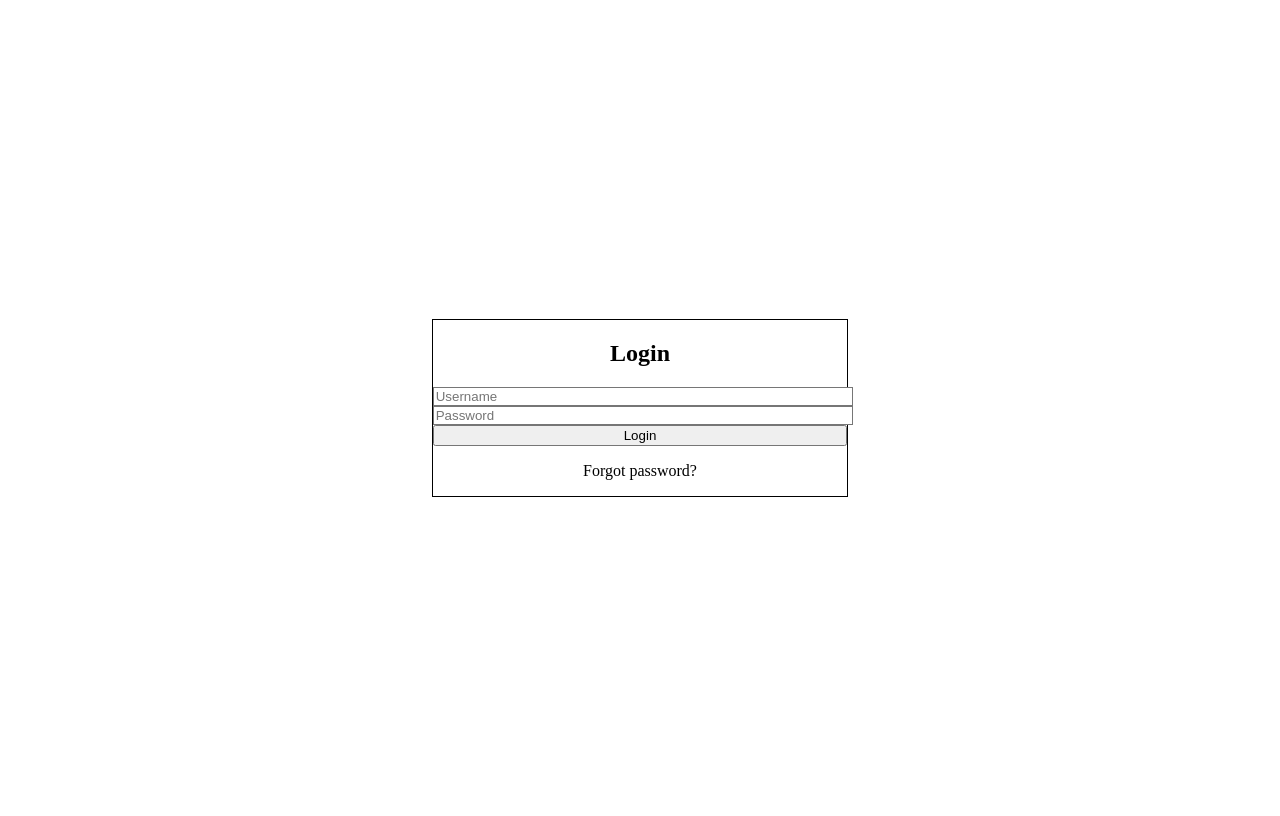
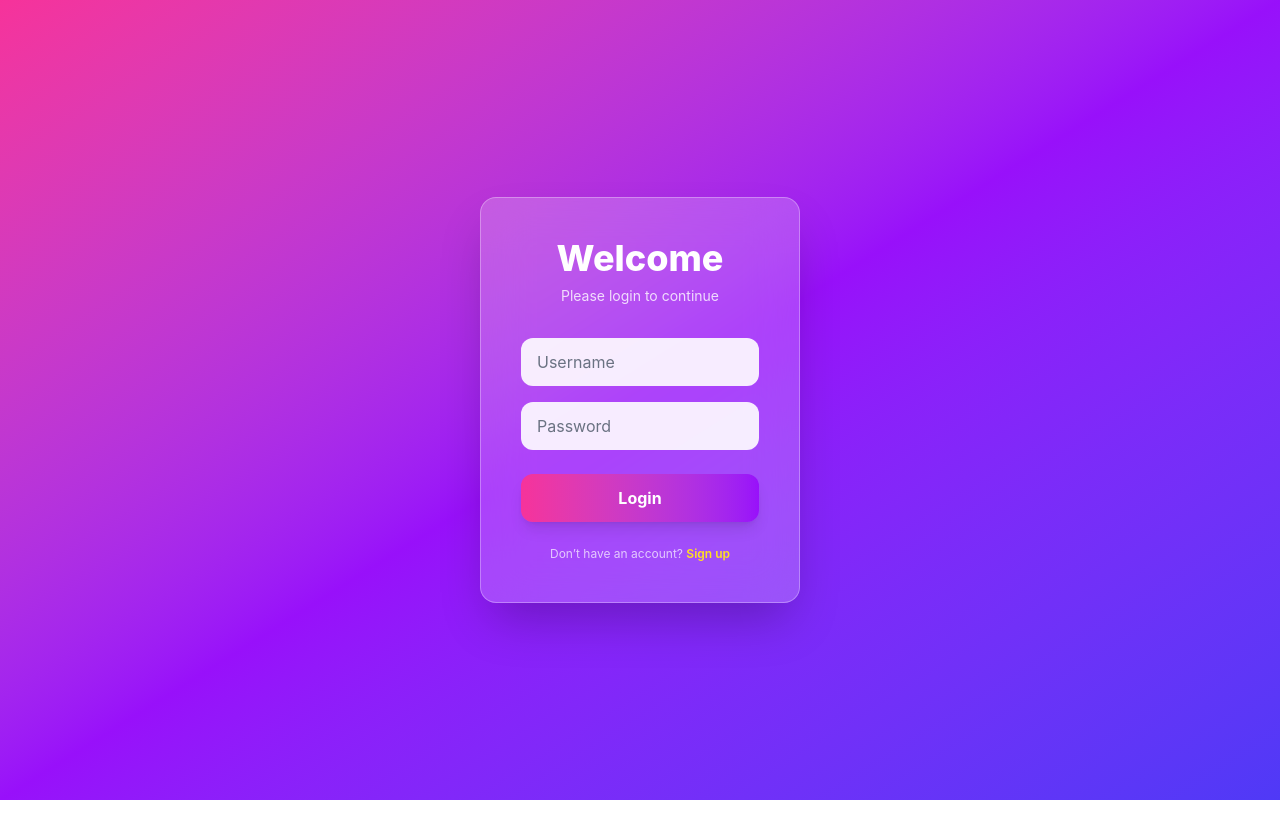
Before and after one commit to ToukaMawass/my-app, a React (Vite) app: page / in a window 1280 px wide. Built offline with nearby package versions, Linux system fonts and the light colour scheme.

Commit message:
Upgrade login UI with advanced Tailwind styling

```diff
--- a/src/features/Auth/login/login.tsx
+++ b/src/features/Auth/login/login.tsx
@@ -1,31 +1,48 @@
 function Login() {
   return (
-    <div className="flex items-center justify-center h-screen bg-gradient-to-br from-gray-100 to-gray-300">
+    <div className="flex items-center justify-center h-screen bg-gradient-to-br from-pink-500 via-purple-600 to-indigo-600">
 
-      <div className="bg-white p-10 rounded-2xl shadow-2xl w-80 border border-gray-100">
+      {/* Glow background effect */}
+      <div className="absolute w-72 h-72 bg-pink-400 rounded-full blur-3xl opacity-30 -z-10 top-20 left-20"></div>
+      <div className="absolute w-72 h-72 bg-blue-400 rounded-full blur-3xl opacity-30 -z-10 bottom-20 right-20"></div>
 
-        <h2 className="text-3xl font-extrabold text-center mb-6 text-gray-800">
-          Login
+      {/* Card */}
+      <div className="w-80 bg-white/20 backdrop-blur-xl p-10 rounded-2xl shadow-2xl border border-white/30">
+
+        {/* Title */}
+        <h2 className="text-4xl font-extrabold text-center text-white mb-2">
+          Welcome
         </h2>
 
+        <p className="text-center text-white/80 mb-8 text-sm">
+          Please login to continue
+        </p>
+
+        {/* Username */}
         <input
           type="text"
           placeholder="Username"
-          className="w-full p-3 mb-4 border border-gray-300 rounded-xl focus:outline-none focus:ring-4 focus:ring-blue-200 transition"
+          className="w-full mb-4 px-4 py-3 rounded-xl bg-white/90 text-gray-800 placeholder-gray-500 focus:outline-none focus:ring-4 focus:ring-pink-300 transition"
         />
 
+        {/* Password */}
         <input
           type="password"
           placeholder="Password"
-          className="w-full p-3 mb-6 border border-gray-300 rounded-xl focus:outline-none focus:ring-4 focus:ring-blue-200 transition"
+          className="w-full mb-6 px-4 py-3 rounded-xl bg-white/90 text-gray-800 placeholder-gray-500 focus:outline-none focus:ring-4 focus:ring-purple-300 transition"
         />
 
-        <button className="w-full bg-blue-500 text-white p-3 rounded-xl hover:bg-blue-600 active:scale-95 transition duration-200 shadow-md">
+        {/* Button */}
+        <button className="w-full py-3 rounded-xl bg-gradient-to-r from-pink-500 to-purple-600 text-white font-bold shadow-lg hover:scale-105 active:scale-95 transition duration-200">
           Login
         </button>
 
-        <p className="text-center text-xs text-gray-500 mt-4">
-          Forgot password?
+        {/* Footer */}
+        <p className="text-center text-xs text-white/70 mt-6">
+          Don’t have an account?{" "}
+          <span className="text-yellow-300 font-semibold cursor-pointer hover:underline">
+            Sign up
+          </span>
         </p>
 
       </div>
--- a/src/index.css
+++ b/src/index.css
@@ -1,3 +1,2 @@
-@tailwind base;
-@tailwind components;
-@tailwind utilities;
+
+@import "tailwindcss";
```
